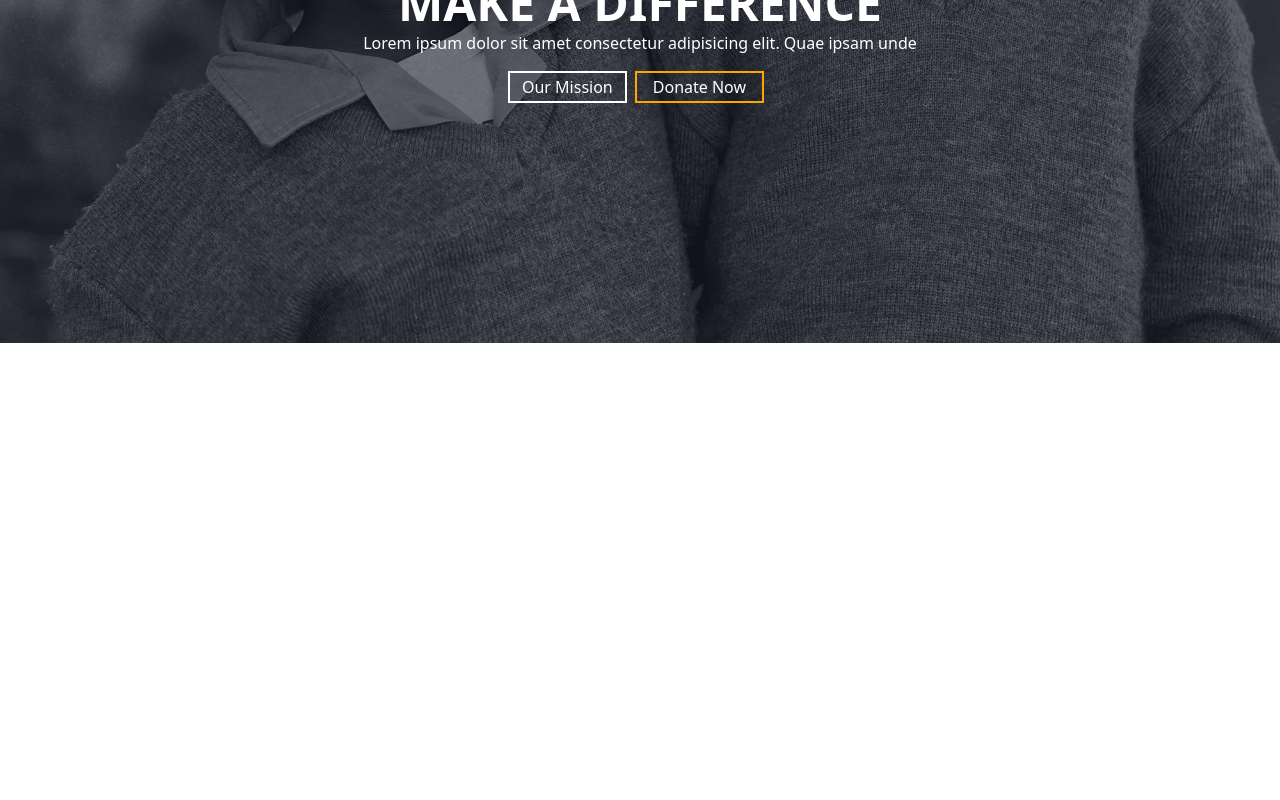
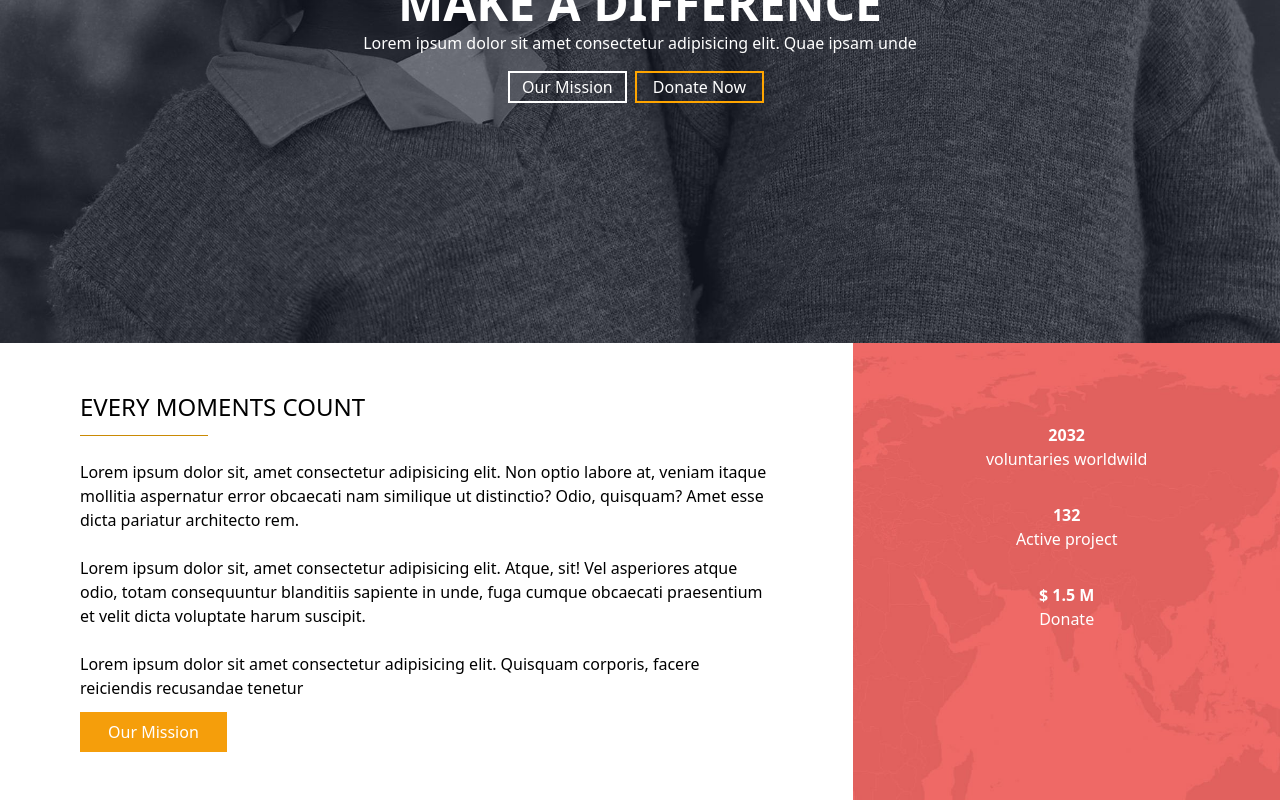
Before and after one commit to gabrielebaglioni/proj-html-vuejs, a Vue app: page / in a window 1280 px wide. Shown: the part 363-1163 px from the top of the page. Before the commit the page ends 800 px from the top, so only its background shows below. Built offline with nearby package versions, Linux system fonts and the light colour scheme.

Commit message:
section top done

```diff
--- a/package.json
+++ b/package.json
@@ -9,6 +9,7 @@
   },
   "dependencies": {
     "core-js": "^3.8.3",
+    "fontawesome-5-icons-list": "^1.0.1",
     "vue": "^2.6.14"
   },
   "devDependencies": {
--- a/src/components/Blocks/BaseMain.vue
+++ b/src/components/Blocks/BaseMain.vue
@@ -1,12 +1,14 @@
 <template>
   <main>
-
+     <Section1MainVue/>
   </main>
 </template>
 
 <script>
+import Section1MainVue from '../Commons/MainCommons/Section1Main.vue';
 export default {
- name: 'BaseMain'
+    name: "BaseMain",
+    components: { Section1MainVue }
 }
 </script>
 
--- /dev/null
+++ b/src/components/Commons/MainCommons/Section1Main.vue
@@ -0,0 +1,42 @@
+<template>
+  <div class="w-full flex">
+     <div class="w-2/3">
+      <div class="flex flex-col items-start py-12 px-20 max-w-6xl">
+         <h2 class="mb-3 text-2xl">EVERY MOMENTS COUNT</h2>
+         <hr class="w-32 border-yellow-600 mb-3">
+         <p class="my-3">Lorem ipsum dolor sit, amet consectetur adipisicing elit. Non optio labore at, veniam itaque mollitia aspernatur error obcaecati nam similique ut distinctio? Odio, quisquam? Amet esse dicta pariatur architecto rem.</p>
+         <p class="my-3">Lorem ipsum dolor sit, amet consectetur adipisicing elit. Atque, sit! Vel asperiores atque odio, totam consequuntur blanditiis sapiente in unde, fuga cumque obcaecati praesentium et velit dicta voluptate harum suscipit.</p>
+         <p class="my-3">Lorem ipsum dolor sit amet consectetur adipisicing elit. Quisquam corporis, facere reiciendis recusandae tenetur </p>
+         <button class=' py-2 px-7  cursor-pointer bg-amber-500 text-white '>
+            Our Mission
+         </button>
+         <span><i class="fa-solid fa-heart"></i></span>
+      </div>
+     </div>
+     <div class="w-1/3 background">
+       <div class="flex flex-col justify-center items-center pt-20 text-white">
+          <span class="text-center font-extrabold">2032</span>
+          <p class="mb-8">voluntaries worldwild</p>
+          <span class="text-center font-extrabold">132</span>
+          <p class="mb-8">Active project</p>
+          <span class="text-center font-extrabold">$ 1.5 M</span>
+          <p>Donate</p>
+       </div>
+     </div>
+  </div>
+</template>
+
+<script>
+export default {
+ name: 'Section1Main'
+}
+</script>
+
+<style lang="scss" scoped>
+.background{
+   background-image: url(../../../assets/images/home-content-bg-1.jpg);
+   background-size: contain;
+   background-size: cover;
+}
+
+</style>
--- a/src/main.js
+++ b/src/main.js
@@ -1,6 +1,8 @@
 import Vue from 'vue'
 import App from './App.vue'
 import './assets/style/global.scss'
+
+
 
 Vue.config.productionTip = false
 
```
Also changed, not shown: 1 other file (tests, documents, lock files or other folders).
